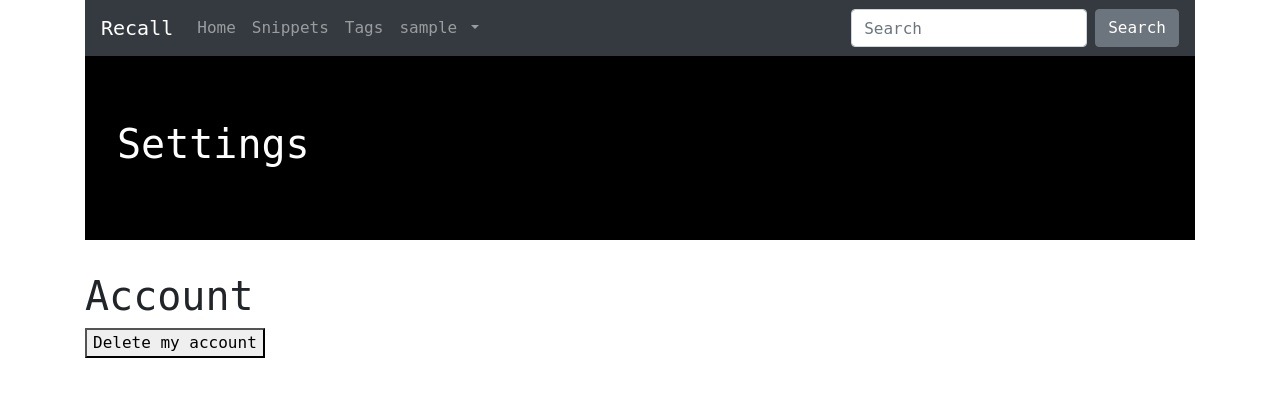
After one commit to danielpyon/recall, a Django app: page /app/settings/ in a window 1280 px wide. The commit adds this page. Shown: the top 397 px of the page. Run offline with Django 3.2, Linux system fonts and the light colour scheme; the visitor is signed in with stand-in values (Sample User, id 1); some libraries are stand-ins or nearby versions.

Commit message:
deletion of user

```diff
--- /dev/null
+++ b/app/templates/app/settings.html
@@ -0,0 +1,18 @@
+{% extends "base_generic.html" %}
+
+{% block content %}
+
+<div class="jumbotron">
+    <h1>Settings</h1>
+</div>
+
+<div>
+    <h1>Account</h1>
+
+    <form action="{% url 'app:settings' %}" method="POST">
+        {% csrf_token %}
+        <button type="submit">Delete my account</button>
+    </form>
+</div>
+
+{% endblock %}
--- a/app/templates/base_generic.html
+++ b/app/templates/base_generic.html
@@ -56,7 +56,7 @@
                     {{ user.username }}
                     </a>
                     <div class="dropdown-menu" aria-labelledby="navbarDropdown">
-                    <a class="dropdown-item" href="#">Settings</a>
+                    <a class="dropdown-item" href="{% url 'app:settings' %}">Settings</a>
                     <div class="dropdown-divider"></div>
                     <a class="dropdown-item" href="{% url 'logout' %}">Log out</a>
                     </div>
--- a/app/urls.py
+++ b/app/urls.py
@@ -16,4 +16,5 @@ urlpatterns = [
     path('tag/<int:pk>/delete', views.tag_delete, name='tag-delete'),
     path('tag/add', views.tag_add, name='tag-add'),
     path('tags/', views.TagListView.as_view(), name='tags'),
+    path('settings/', views.settings_view, name='settings'),
 ]
--- a/app/views.py
+++ b/app/views.py
@@ -140,3 +140,12 @@ def tag_add(request):
         return HttpResponseRedirect(reverse('app:tags'))
 
     return render(request, 'app/tag_form.html', {'form': form})
+
+@login_required
+def settings_view(request):
+    if request.method == 'POST':
+        # delete account
+        request.user.delete()
+        return HttpResponseRedirect(reverse('logout'))
+    else:
+        return render(request, 'app/settings.html', { 'user': request.user })
```
Also changed, not shown: app/tests.py (+14 -1 lines).
